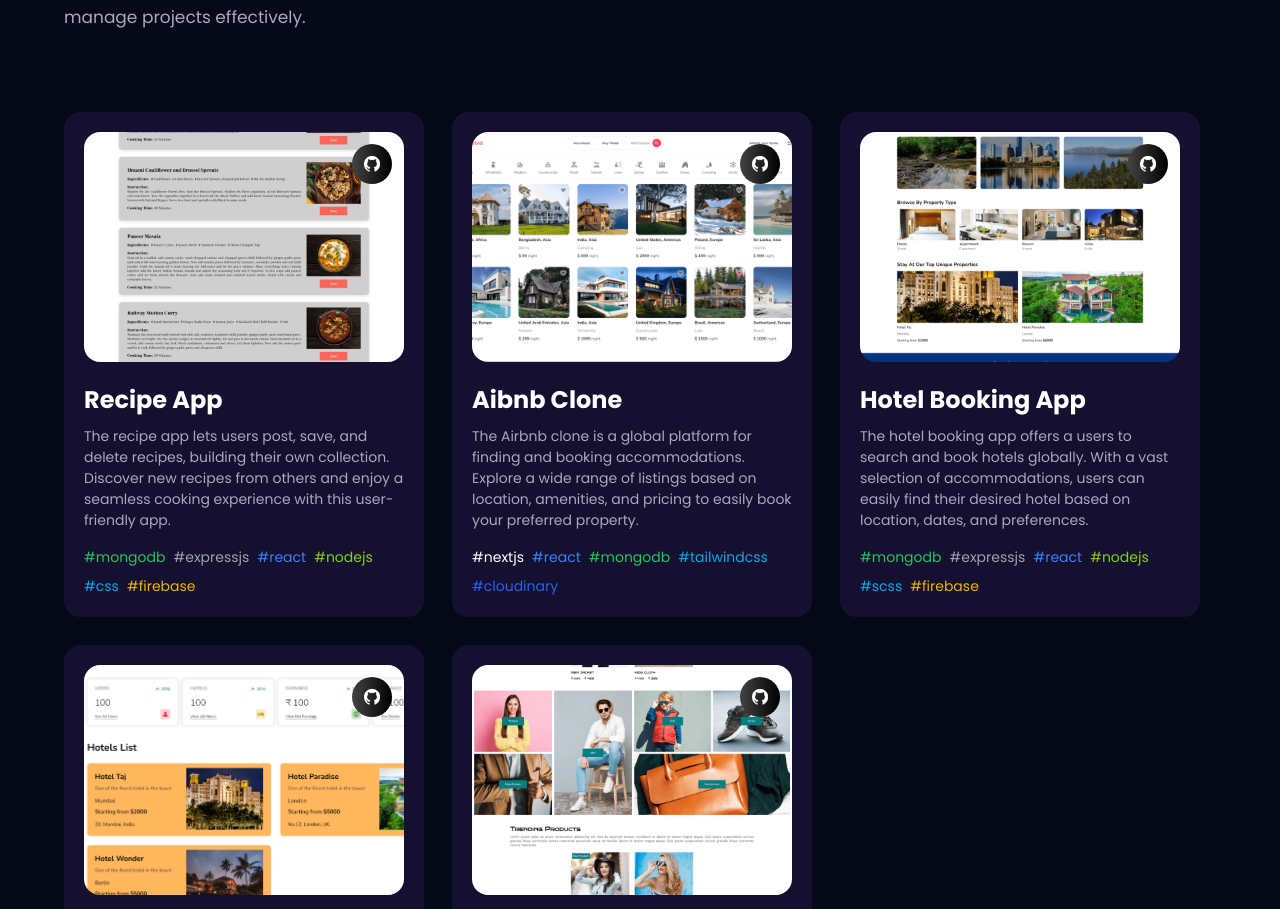
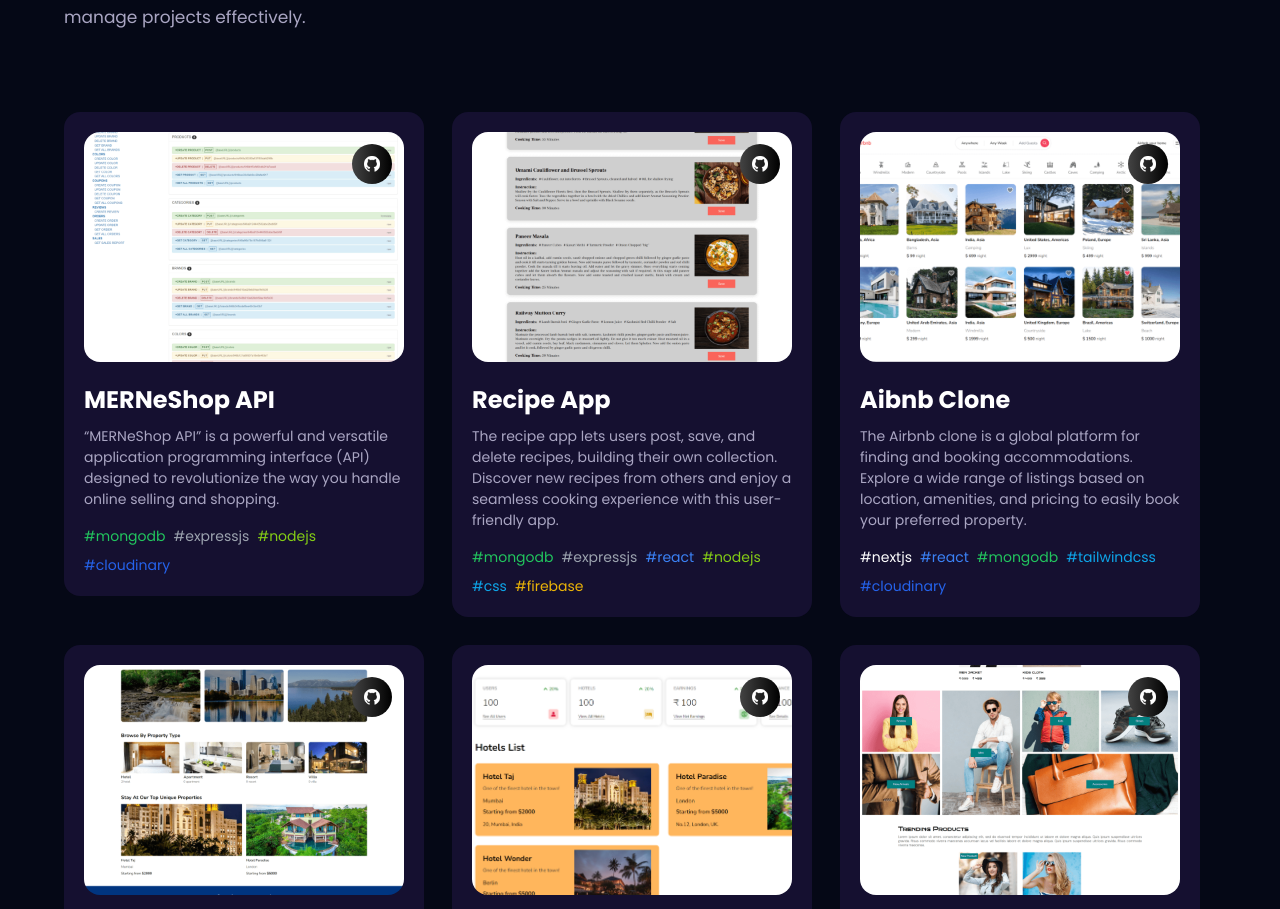
Before and after one commit to Riyaz-Github-Acc/portfolio, a React (Vite) app: page / in a window 1280 px wide. Shown: the part 3250-4159 px from the top of the page. Built offline with nearby package versions, Linux system fonts and the light colour scheme.

Commit message:
added ecommerce api

```diff
--- a/src/assets/index.js
+++ b/src/assets/index.js
@@ -35,6 +35,7 @@
 import email from "./contact/email.png";
 import address from "./contact/address.png";
 
+import merneshopapi from "./mern-e-shop-api.png";
 import recipeapp from "./recipe-app.png";
 import airbnbclone from "./airbnb-clone.png";
 import hotelbookingapp from "./booking-app.png";
@@ -79,4 +80,5 @@
   hotelbookingapp,
   admindashboardbookingapp,
   reactcommerce,
+  merneshopapi,
 };
--- a/src/constants/index.js
+++ b/src/constants/index.js
@@ -25,6 +25,7 @@
   hotelbookingapp,
   admindashboardbookingapp,
   reactcommerce,
+  merneshopapi,
   phone,
   email,
   address,
@@ -175,6 +176,33 @@
 ];
 
 const projects = [
+  {
+    name: "MERNeShop API",
+    description:
+      "“MERNeShop API” is a powerful and versatile application programming interface (API) designed to revolutionize the way you handle online selling and shopping.",
+    tags: [
+      {
+        name: "mongodb",
+        color: "text-green-500",
+      },
+      {
+        name: "expressjs",
+        color: "text-gray-400",
+      },
+      {
+        name: "nodejs",
+        color: "text-lime-500",
+      },
+      {
+        name: "cloudinary",
+        color: "text-blue-600",
+      },
+    ],
+    image: merneshopapi,
+    source_code_link: "https://github.com/Riyaz-Github-Acc/mern-e-shop-api",
+    project_link: "https://mern-e-shop-api.onrender.com/",
+  },
+
   {
     name: "Recipe App",
     description:
```
Also changed, not shown: src/assets/mern-e-shop-api.png (added).
